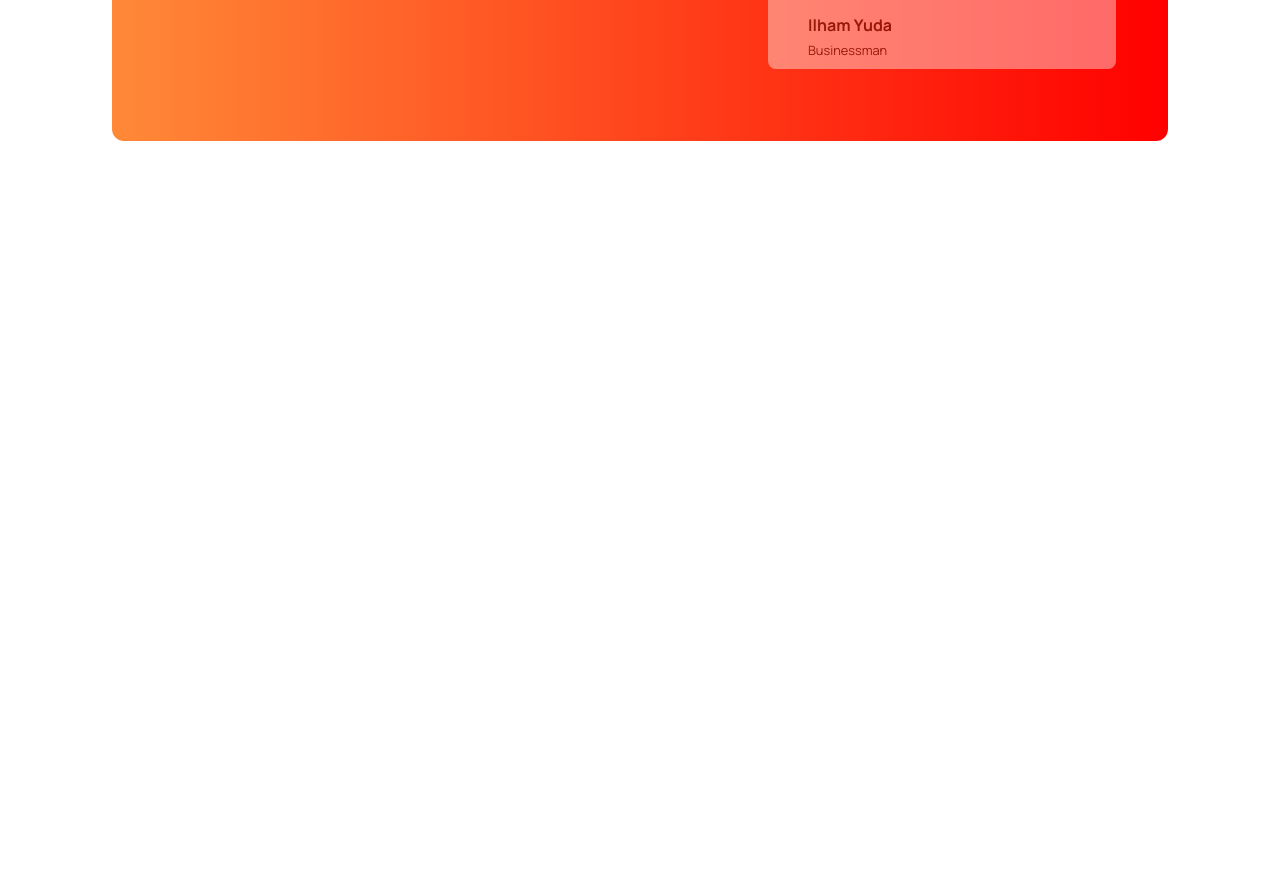
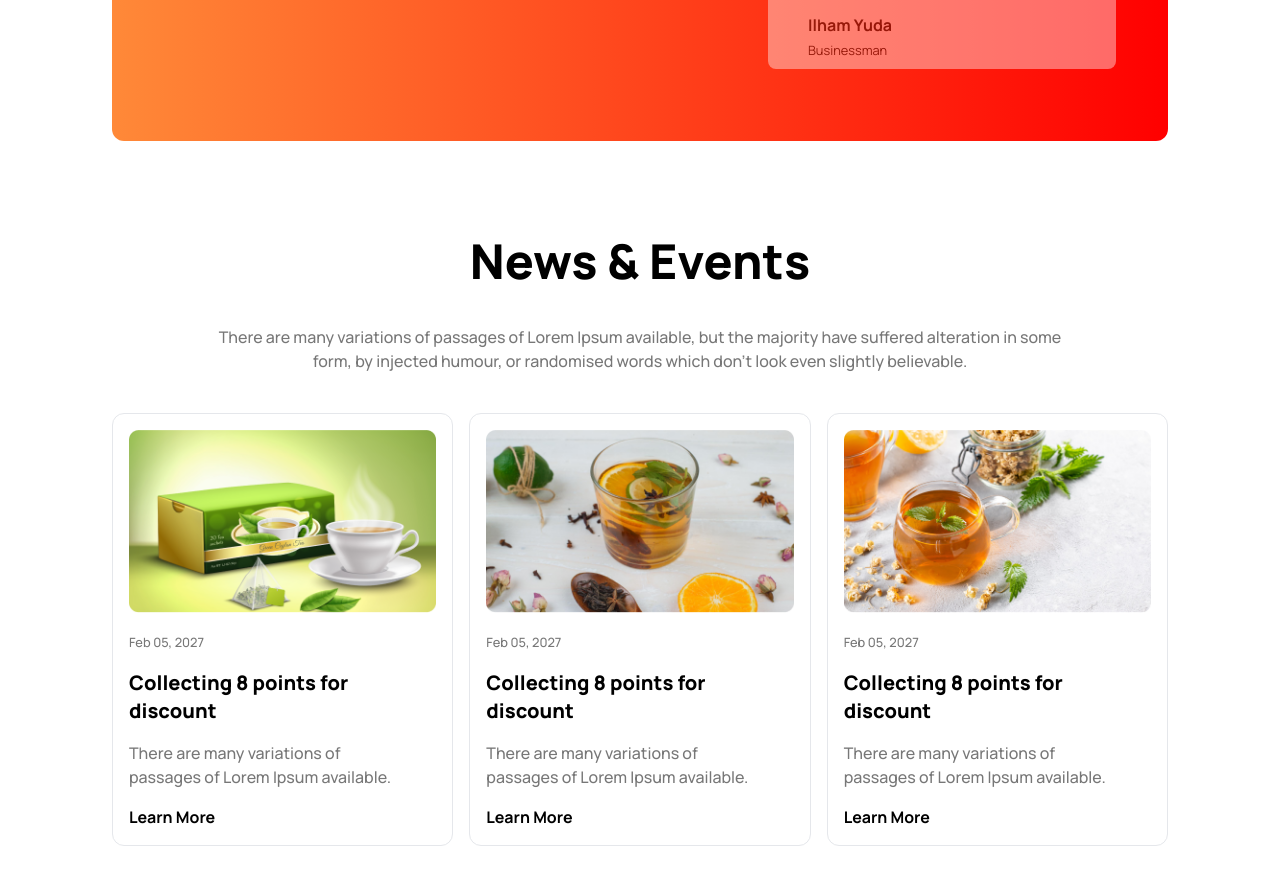
Before and after one commit to sajjadislam523/tea-house-with-tailwind, a plain HTML site: page index.html in a window 1280 px wide. Shown: the part 2373-3258 px from the top of the page. Before the commit the page ends 2610 px from the top, so only its background shows below. Drawn offline with Linux system fonts and the light colour scheme.

Commit message:
News and event section added

```diff
--- a/index.html
+++ b/index.html
@@ -10,7 +10,7 @@
     <link href="https://fonts.googleapis.com/css2?family=Manrope:wght@200..800&display=swap" rel="stylesheet">
     <script src="https://kit.fontawesome.com/23f17b6812.js" crossorigin="anonymous"></script>
     <title>Tea House | Best tea you can find</title>
-  <link rel="stylesheet" crossorigin href="./assets/index-BEPXQuZk.css">
+  <link rel="stylesheet" crossorigin href="./assets/index-DPzop0Tj.css">
 </head>
 
 <body>
@@ -160,7 +160,7 @@
                                 <p class="font-manrope text-[#777777] text-sm md:text-xl">We are providing the best and
                                     suitable home insurance services for the people who are interested to treatment</p>
                                 <h2 class="mt-2 font-bold font-manrope">Ilham Yuda</h2>
-                                <small class= "font-manrope">Businessman</small>
+                                <small class="font-manrope">Businessman</small>
                             </div>
                         </div>
                     </div>
@@ -183,8 +183,56 @@
             </div>
             <div></div>
         </section>
+
+        <!-- News & Events -->
+        <section class="mb-24">
+            <div class="space-y-10">
+                <div class="w-4/5 mx-auto space-y-10">
+                    <h1 class="text-5xl font-extrabold text-center font-manrope">News & Events</h1>
+                    <p class="font-medium font-manrope text-[#777777] text-center">There are many variations of passages of Lorem Ipsum available, but the majority have suffered alteration in some form, by injected humour, or randomised words which don't look even slightly believable. </p>
+                </div>
+                <div class="grid grid-cols-1 gap-4 lg:grid-cols-3 md:grid-cols-2">
+
+                    <div class="p-4 border rounded-xl">
+                        <div class="mb-4">
+                            <img src="./assets/news-1-C4feUiyp.png" alt="">
+                        </div>
+                        <div class="w-11/12 space-y-4">
+                            <small class="text-[#777777] font-manrope font-medium">Feb 05, 2027</small>
+                            <p class="text-xl font-extrabold font-manrope">Collecting 8 points for discount</p>
+                            <p class="font-medium font-manrope text-[#777777] pb-4">There are many variations of passages of Lorem Ipsum available.</p>
+                            <a class="font-bold font-manrope" href="#">Learn More</a>
+                        </div>
+                    </div>
+                    <div class="p-4 border rounded-xl">
+                        <div class="mb-4">
+                            <img src="./assets/news-2-DR3e5a6h.png" alt="">
+                        </div>
+                        <div class="w-11/12 space-y-4">
+                            <small class="text-[#777777] font-manrope font-medium">Feb 05, 2027</small>
+                            <p class="text-xl font-extrabold font-manrope">Collecting 8 points for discount</p>
+                            <p class="font-medium font-manrope text-[#777777] pb-4">There are many variations of passages of Lorem Ipsum available.</p>
+                            <a class="font-bold font-manrope" href="#">Learn More</a>
+                        </div>
+                    </div>
+                    <div class="p-4 border rounded-xl">
+                        <div class="mb-4">
+                            <img src="./assets/news-3-B8d7dLzE.png" alt="">
+                        </div>
+                        <div class="w-11/12 space-y-4">
+                            <small class="text-[#777777] font-manrope font-medium">Feb 05, 2027</small>
+                            <p class="text-xl font-extrabold font-manrope">Collecting 8 points for discount</p>
+                            <p class="font-medium font-manrope text-[#777777] pb-4">There are many variations of passages of Lorem Ipsum available.</p>
+                            <a class="font-bold font-manrope" href="#">Learn More</a>
+                        </div>
+                    </div>
+                </div>
+            </div>
+        </section>
     </main>
-    <footer></footer>
+    <footer class="max-w-screen-xl px-16 mx-auto md:px-28">
+
+    </footer>
 </body>
 
 </html>
```
Also changed, not shown: assets/index-BEPXQuZk.css (deleted), assets/index-DPzop0Tj.css (added), assets/news-1-C4feUiyp.png (added), assets/news-2-DR3e5a6h.png (added), assets/news-3-B8d7dLzE.png (added).
